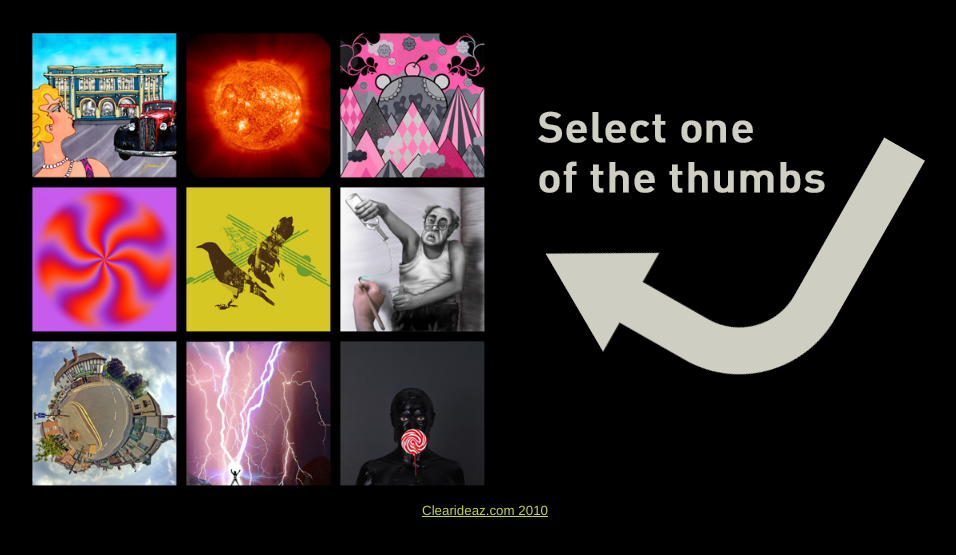
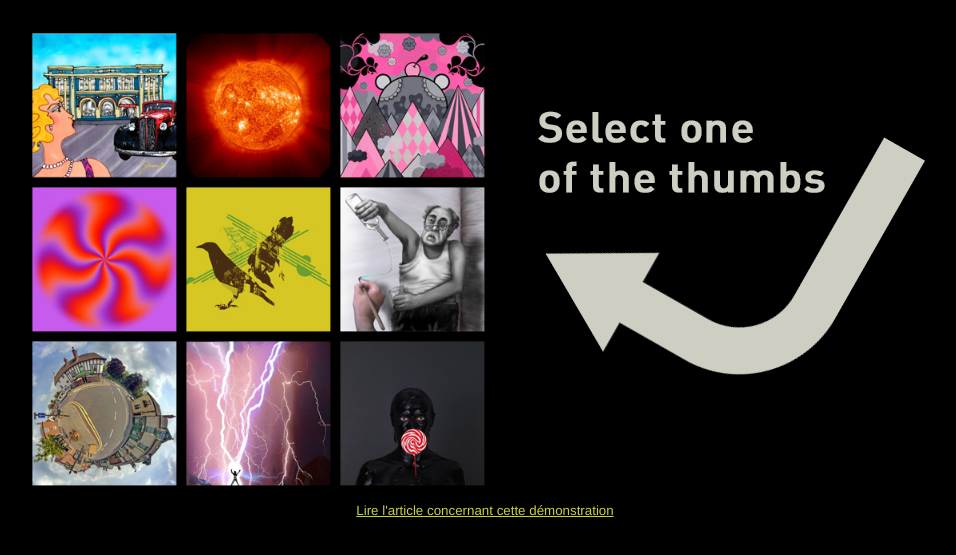
Before and after one commit to ogorzalka/CSS-Highlight, a plain HTML site: page index.html in a window 1280 px wide. Shown: the part 61-616 px from the top of the page, without its empty margins (155-1111 px from the left). Drawn offline with Linux system fonts and the light colour scheme.

```diff
--- a/css/global.css
+++ b/css/global.css
@@ -42,6 +42,7 @@ body #zoom {
   width:452px;
   overflow:hidden;
 }
+
 
 #thumbs {
   float:left;
--- a/index.html
+++ b/index.html
@@ -38,7 +38,7 @@
     </div>
   </section>
   <footer>
-    <p><small><a href="http://clearideaz.com" title="Clearideaz.com, webdesigner et développeur front-end sur Lille, Nord Pas-de-calais">Clearideaz.com 2010</a></small></p>
+    <p><small><a href="http://clearideaz.com/2010/05/creer-une-galerie-photo-grace-a-css3/" title="Clearideaz.com, Créer une galerie photo grâce à CSS3">Lire l'article concernant cette démonstration</a></small></p>
   </footer>
   <script>
   var gaJsHost = (("https:" == document.location.protocol) ? "https://ssl." : "http://www.");
```
Also changed, not shown: 1 other file.
